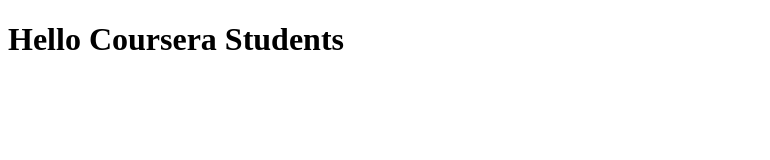
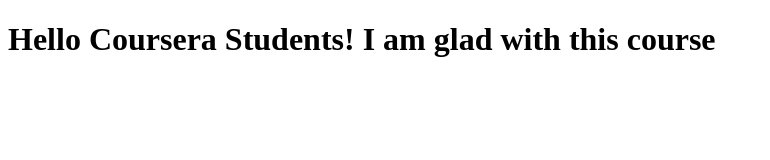
Before and after one commit to ArsanyAtefAbdo/Single-Page-Web-Applications-with-AngularJS-test, a plain HTML site: page index.html in a window 1280 px wide. Shown: the whole page, without its empty margins (0-770 px from the left). Drawn offline with Linux system fonts and the light colour scheme.

Commit message:
Next version of web file.

```diff
--- a/index.html
+++ b/index.html
@@ -8,7 +8,7 @@
 </head>
 <body>
     <h1>
-        Hello Coursera Students
+        Hello Coursera Students! I am glad with this course
     </h1>
 </body>
 </html>
```
